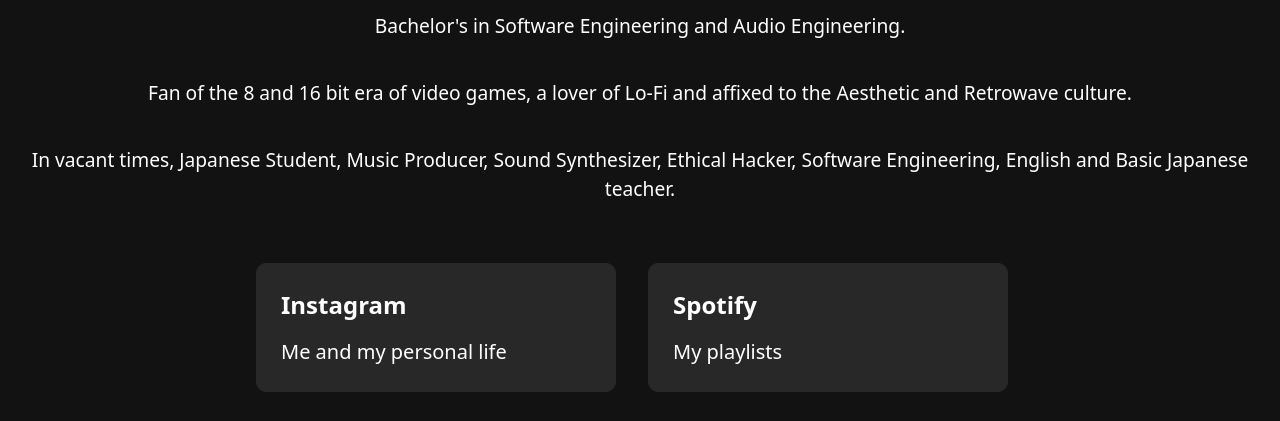
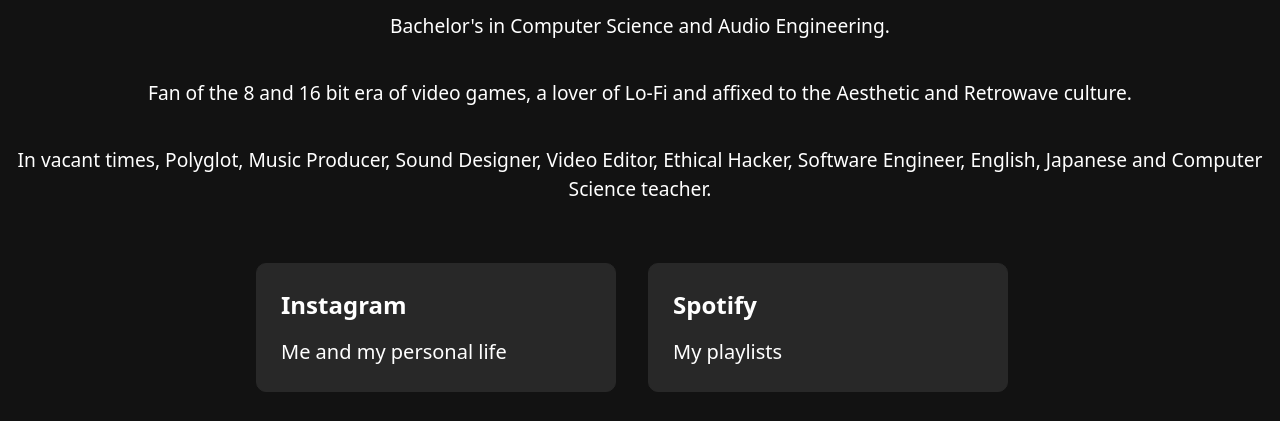
Before and after one commit to sdkitagawa/sdkitagawa.github.io, a plain HTML site: page index.html in a window 1280 px wide. Shown: the part 336-757 px from the top of the page. Drawn offline with Linux system fonts and the light colour scheme.

Commit message:
Update Bio

```diff
--- a/index.html
+++ b/index.html
@@ -1,6 +1,5 @@
 <!DOCTYPE html>
 <html>
-
 <head>
     <meta name="viewport" content="width=device-width" />
     <meta charSet="utf-8" />
@@ -168,9 +167,9 @@
     <div id="boxes">
         <div class="jsx-1373700303 container"><img src="assets/img/avatar-big.png" title="DK's Avatar" alt="DK's Avatar" class="jsx-307772711 avatar" />
             <h1 class="jsx-307772711 title">Douglas Kitagawa</h1>
-            <p class="jsx-307772711 description">Bachelor's in Software Engineering and Audio Engineering.</p>
+            <p class="jsx-307772711 description">Bachelor's in Computer Science and Audio Engineering.</p>
             <p class="jsx-307772711 description">Fan of the 8 and 16 bit era of video games, a lover of Lo-Fi and affixed to the Aesthetic and Retrowave culture.</p>
-            <p class="jsx-307772711 description">In vacant times, Japanese Student, Music Producer, Sound Synthesizer, Ethical Hacker, Software Engineering, English and Basic Japanese teacher.</p>
+            <p class="jsx-307772711 description">In vacant times, Polyglot, Music Producer, Sound Designer, Video Editor, Ethical Hacker, Software Engineer, English, Japanese and Computer Science teacher.</p>
             <div class="jsx-307772711 grid">
                 <a href="https://instagram.com/sdkitagawa" target="blank" class="jsx-307772711 card">
                     <h3 class="jsx-307772711">Instagram</h3>
```
